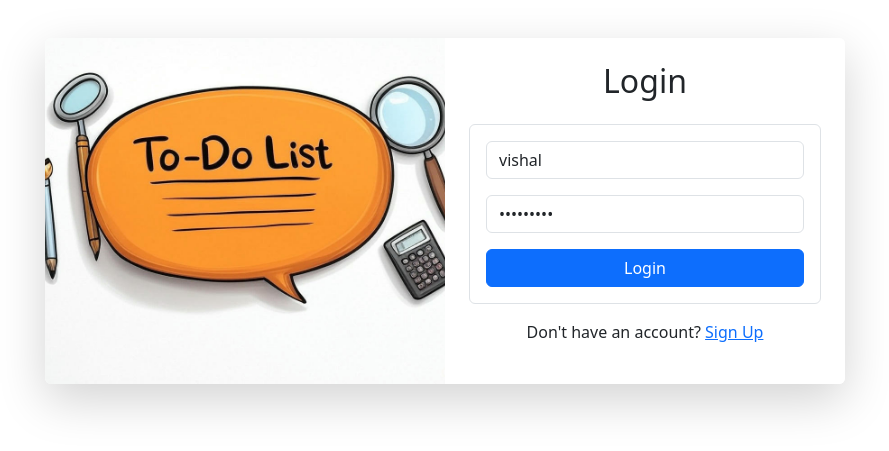
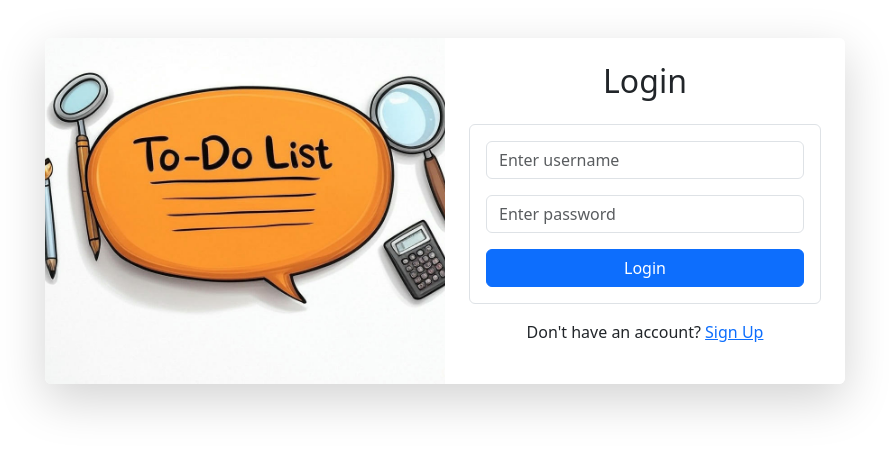
Before and after one commit to niteshpal-25/TodoApp-ui, a React (Create React App) app: page /login in a window 1280 px wide. Shown: the part 189-640 px from the top of the page, without its empty margins (195-1084 px from the left). Built offline with nearby package versions, Linux system fonts and the light colour scheme.

Commit message:
implemented-functionality-to-logout-user and admin

```diff
--- a/src/App.js
+++ b/src/App.js
@@ -26,6 +26,7 @@ function App() {
             </ProtectedRoute>
           }
         />
+
         <Route
           path="/user"
           element={
--- a/src/Components/AdminPage.jsx
+++ b/src/Components/AdminPage.jsx
@@ -2,6 +2,7 @@ import React, { useState, useEffect } from "react";
 import "bootstrap/dist/css/bootstrap.min.css";
 import CreateUserForm from "./CreateUserForm";
 import "../styles/AdminPage.css";
+import { useNavigate } from "react-router-dom";
 
 const AdminPage = () => {
   const [showMenu, setShowMenu] = useState(false);
@@ -9,6 +10,7 @@ const AdminPage = () => {
   const [todos, setTodos] = useState([]);
   const [users, setUsers] = useState([]);
   const [error, setError] = useState("");
+  const navigate = useNavigate();
 
   // Fetch Todos and Users
   const fetchAdminData = async () => {
@@ -55,7 +57,7 @@ const AdminPage = () => {
   const handleLogout = () => {
     localStorage.removeItem("token");
     localStorage.removeItem("role");
-    window.location.href = "/login";
+    navigate("/login");
   };
 
   return (
--- a/src/Components/Login.jsx
+++ b/src/Components/Login.jsx
@@ -2,8 +2,10 @@ import React, { useState } from "react";
 import { useNavigate } from "react-router-dom";
 
 const Login = () => {
-  const [username, setEmail] = useState("vishal");
-  const [password, setPassword] = useState("vishal@06");
+  // const [username, setEmail] = useState("vishal");
+  // const [password, setPassword] = useState("vishal@06");
+  const [username, setEmail] = useState("");
+  const [password, setPassword] = useState("");
   const [error, setError] = useState("");
   const [loading, setLoading] = useState(false);
   const navigate = useNavigate();
--- a/src/Components/UserPage.jsx
+++ b/src/Components/UserPage.jsx
@@ -3,12 +3,14 @@ import "bootstrap/dist/css/bootstrap.min.css";
 import CreateUserForm from "./CreateUserForm";
 import "../styles/UserPage.css";
 import CreateTodoForm from "./CreateTodoForm";
+import { useNavigate } from "react-router-dom";
 
 const UserPage = () => {
   const [showMenu, setShowMenu] = useState(false);
   const [showForm, setShowForm] = useState(false);
   const [todos, setTodos] = useState([]);
   const [error, setError] = useState("");
+  const navigate = useNavigate();
 
   // Fetch todos from the API
   const fetchTodos = async () => {
@@ -43,7 +45,7 @@ const UserPage = () => {
   const handleLogout = () => {
     localStorage.removeItem("token");
     localStorage.removeItem("role");
-    window.location.href = "/login";
+    navigate("/login");
   };
 
   return (
```
